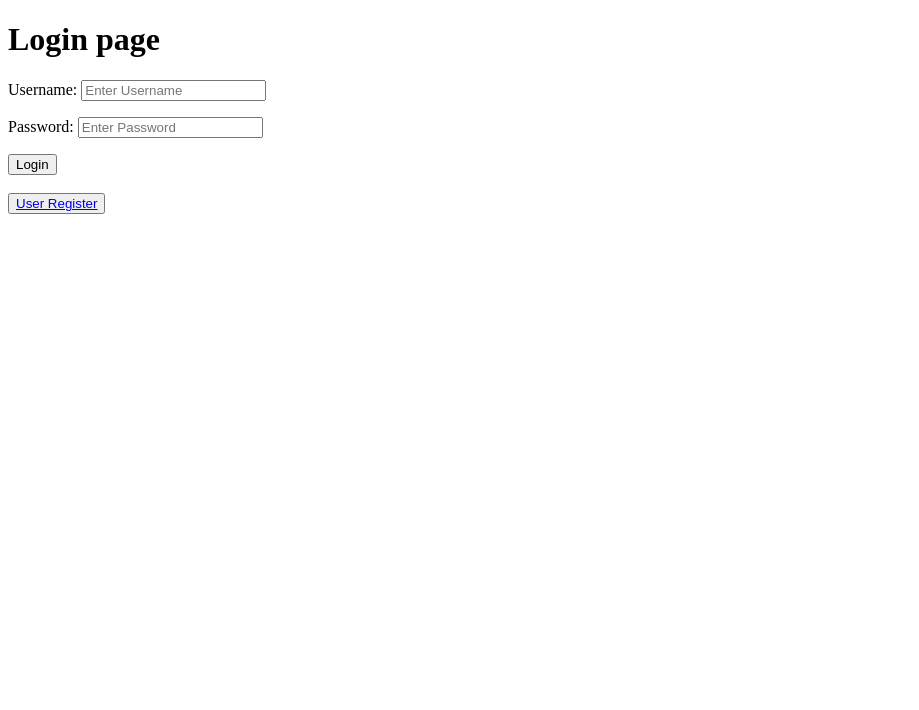
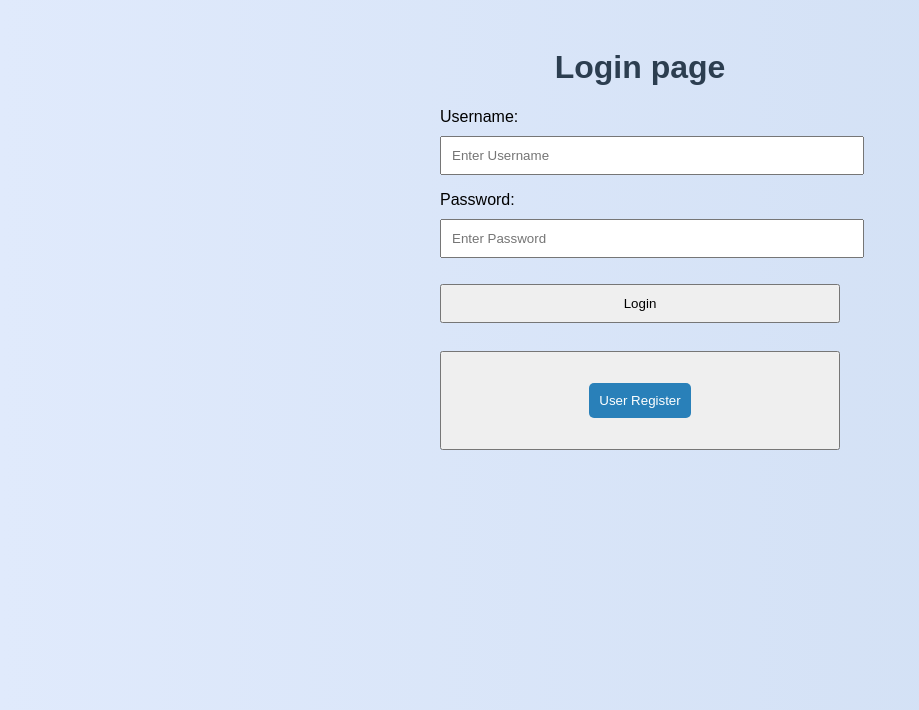
Before and after one commit to anurag12anu/Room_booking, a Django app: page /user_login/ in a window 1280 px wide. Shown: the top 710 px of the page, without its empty margins (0-919 px from the left). Run offline with Django 5.2, Linux system fonts and the light colour scheme.

Commit message:
css created and apply

```diff
--- /dev/null
+++ b/hotel_project/hotel_app/static/hotel_app/styles.css
@@ -0,0 +1,45 @@
+body{
+    font-family:Arial, sans-serif;
+    background:linear-gradient(to right,#e0eafc,#cfdef3);
+    padding:20px;
+
+}
+h1,h2{
+    text-align: center;
+    color: #2c3e50;
+}
+
+a{
+    display: inline-block;
+    margin:20px;
+    padding: 10px;
+    background: #2980b9;
+    color:white;
+    border-radius: 5px;
+    text-decoration: none;
+}
+a:hover{
+    background: #3498db;
+}
+ul{
+    list-style: none;
+    padding: 0;
+}
+li{
+    background: white;
+    padding:10px;
+    margin:10px auto;
+    width: 80%;
+    border-radius: 5px;
+    box-shadow: 0 2px 5px rgba(0,0,0,0.1);
+}
+form{
+    max-width: 400px;
+    margin: auto;
+
+}
+input,button{
+    width: 100%;
+    padding:10px;
+    margin-top: 10px;
+}
--- a/hotel_project/hotel_app/templates/hotel_app/booking_history.html
+++ b/hotel_project/hotel_app/templates/hotel_app/booking_history.html
@@ -1,9 +1,12 @@
+{% load static %}
+
 <!DOCTYPE html>
 <html lang="en">
 <head>
     <meta charset="UTF-8">
     <meta name="viewport" content="width=device-width, initial-scale=1.0">
     <title>Document</title>
+    <link rel="stylesheet" href="{% static 'hotel_app/styles.css' %}">
 </head>
 <body>
     <h2>Booking History</h2>
--- a/hotel_project/hotel_app/templates/hotel_app/home.html
+++ b/hotel_project/hotel_app/templates/hotel_app/home.html
@@ -1,9 +1,12 @@
+{% load static %}
+
 <!DOCTYPE html>
 <html lang="en">
   <head>
     <meta charset="UTF-8" />
     <meta name="viewport" content="width=device-width, initial-scale=1.0" />
     <title>Document</title>
+    <link rel="stylesheet" href="{% static 'hotel_app/styles.css' %}">
   </head>
   <body>
     <h1>Welcome to Royal Glory Hotel</h1>
--- a/hotel_project/hotel_app/templates/hotel_app/login.html
+++ b/hotel_project/hotel_app/templates/hotel_app/login.html
@@ -1,9 +1,11 @@
+{% load static %}
 <!DOCTYPE html>
 <html lang="en">
   <head>
     <meta charset="UTF-8" />
     <meta name="viewport" content="width=device-width, initial-scale=1.0" />
     <title>Document</title>
+    <link rel="stylesheet" href="{% static 'hotel_app/styles.css' %}">
   </head>
   <body>
     <h1>Login page</h1>
--- a/hotel_project/hotel_app/templates/hotel_app/register.html
+++ b/hotel_project/hotel_app/templates/hotel_app/register.html
@@ -1,9 +1,12 @@
+{% load static %}
+
 <!DOCTYPE html>
 <html lang="en">
   <head>
     <meta charset="UTF-8" />
     <meta name="viewport" content="width=device-width, initial-scale=1.0" />
     <title>Document</title>
+    <link rel="stylesheet" href="{% static 'hotel_app/styles.css' %}">
   </head>
   <body>
     <button><a href="{% url 'user_logi' %}">Login</a></button>
--- a/hotel_project/hotel_app/templates/hotel_app/room_booking.html
+++ b/hotel_project/hotel_app/templates/hotel_app/room_booking.html
@@ -1,9 +1,11 @@
+{% load static %}
 <!DOCTYPE html>
 <html lang="en">
 <head>
     <meta charset="UTF-8">
     <meta name="viewport" content="width=device-width, initial-scale=1.0">
     <title>Document</title>
+    <link rel="stylesheet" href="{% static 'hotel_app/styles.css' %}">
 </head>
 <body>
     <h2> {{ rooms.room_number }}</h2>
--- a/hotel_project/hotel_app/templates/hotel_app/room_list.html
+++ b/hotel_project/hotel_app/templates/hotel_app/room_list.html
@@ -1,9 +1,12 @@
+{% load static %}
+
 <!DOCTYPE html>
 <html lang="en">
   <head>
     <meta charset="UTF-8" />
     <meta name="viewport" content="width=device-width, initial-scale=1.0" />
     <title>Document</title>
+    <link rel="stylesheet" href="{% static 'hotel_app/styles.css' %}">
   </head>
   <body>
     <h2>Room Available</h2>
--- a/hotel_project/hotel_project/settings.py
+++ b/hotel_project/hotel_project/settings.py
@@ -9,7 +9,7 @@ https://docs.djangoproject.com/en/5.2/topics/settings/
 For the full list of settings and their values, see
 https://docs.djangoproject.com/en/5.2/ref/settings/
 """
-
+import os
 from pathlib import Path
 
 # Build paths inside the project like this: BASE_DIR / 'subdir'.
@@ -119,6 +119,9 @@ USE_TZ = True
 
 STATIC_URL = 'static/'
 
+STATICFILES_DIRS = [os.path.join(BASE_DIR, 'hotel_app/static')]
+
+
 # Default primary key field type
 # https://docs.djangoproject.com/en/5.2/ref/settings/#default-auto-field
 
```
